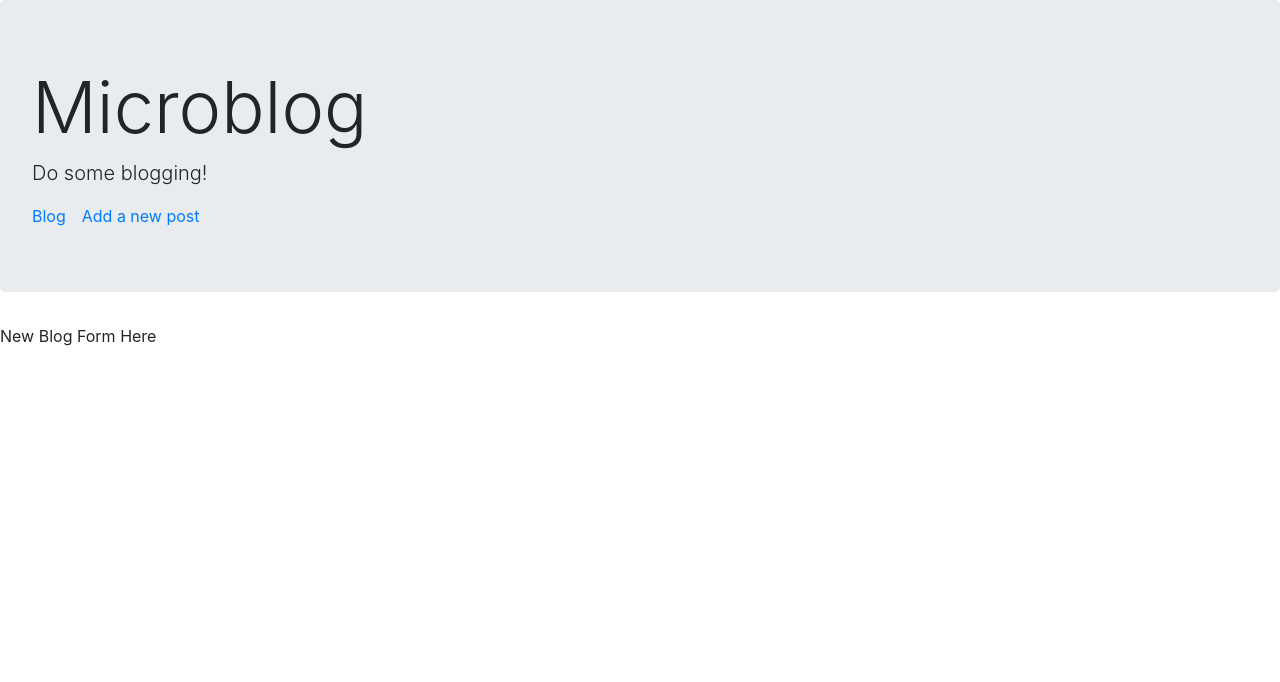
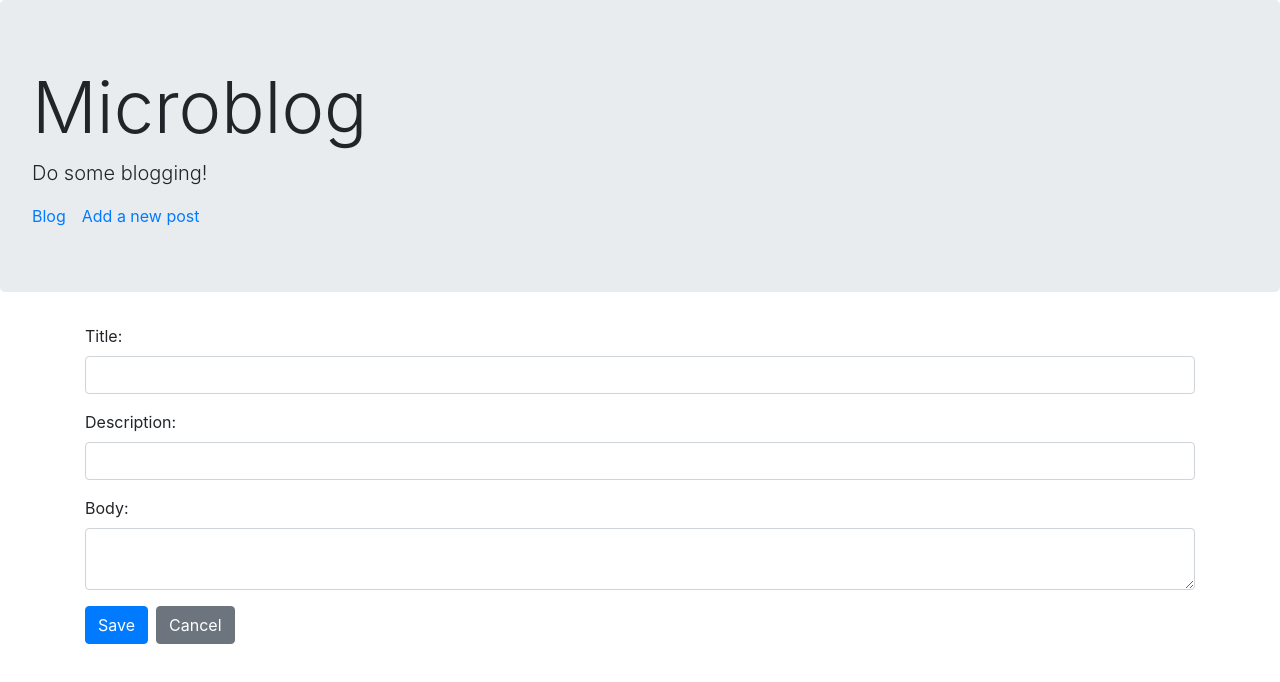
Before and after one commit to HeyImMatt/springboard-44-4-async-redux, a React (Create React App) app: page /new in a window 1280 px wide. Shown: the top 682 px of the page. Built offline with nearby package versions, Linux system fonts and the light colour scheme.

Commit message:
Add form fields and state to NewBlogForm

```diff
--- a/src/NewBlogForm.js
+++ b/src/NewBlogForm.js
@@ -1,9 +1,40 @@
-import React from 'react';
+import React, { useState } from 'react';
+import { Container, Button, Form, FormGroup, Label, Input } from 'reactstrap';
 
 export default function NewBlogForm() {
+  const INITIAL_FORM_STATE = {
+    title: '',
+    description: '',
+    body: ''
+  };
+  const [formData, setFormData] = useState(INITIAL_FORM_STATE);
+
+  const changeHandler = (e) => {
+    const {name, value} = e.target;
+    setFormData((fdata) => ({
+      ...fdata,
+      [name]: value
+    }))
+  };
+
   return (
-    <div>
-      New Blog Form Here
-    </div>
+    <Container>
+      <Form>
+        <FormGroup>
+          <Label for="title-input">Title:</Label>
+        <Input type="text" id="title-input" name="title" value={formData.title} onChange={changeHandler} />
+        </FormGroup>
+        <FormGroup>
+          <Label for="description-input">Description:</Label>
+        <Input type="text" id="description-input" name="description" value={formData.description} onChange={changeHandler} />
+        </FormGroup>
+        <FormGroup>
+          <Label for="body-input">Body:</Label>
+        <Input type="textarea" id="body-input" name="body" value={formData.body} onChange={changeHandler} />
+        </FormGroup>
+        <Button color="primary" type="submit">Save</Button>
+        <a href="/" className="btn btn-secondary ml-2">Cancel</a>
+      </Form>
+    </Container>
   )
 }
```
